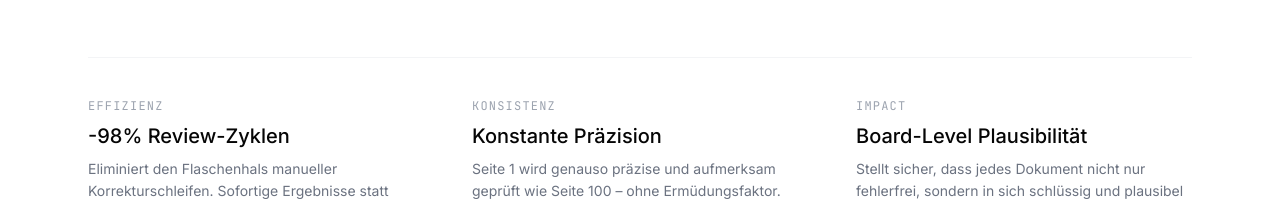
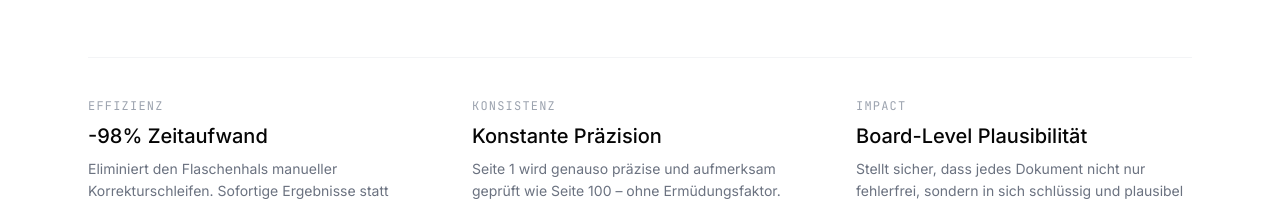
Before and after one commit to Lugier/Slaide-Website, a Next.js app: page / in a window 1280 px wide. Shown: the part 4440-4646 px from the top of the page. Built offline with nearby package versions, Linux system fonts and the light colour scheme.

Commit message:
fix(content): rename 'Review-Zyklen' to 'Zeitaufwand' for clarity

```diff
--- a/components/sections/quality-comparison-section.tsx
+++ b/components/sections/quality-comparison-section.tsx
@@ -150,7 +150,7 @@ function QualityComparisonSectionComponent() {
         <div className={`mt-24 pt-10 border-t border-gray-100 grid grid-cols-1 md:grid-cols-3 gap-8 md:gap-12 transition-all duration-1000 delay-500 ${isVisible ? 'opacity-100' : 'opacity-0'}`}>
             <div>
                  <div className="text-xs font-mono text-gray-400 uppercase tracking-widest mb-2">Effizienz</div>
-                 <div className="text-xl font-medium text-black">-98% Review-Zyklen</div>
+                 <div className="text-xl font-medium text-black">-98% Zeitaufwand</div>
                  <p className="mt-2 text-sm text-gray-500 leading-relaxed">
                     Eliminiert den Flaschenhals manueller Korrekturschleifen. Sofortige Ergebnisse statt Warten über Nacht.
                  </p>
```
